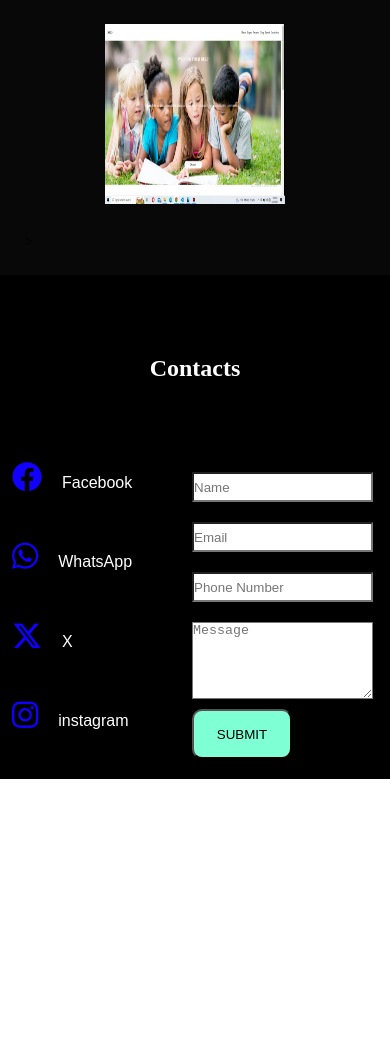
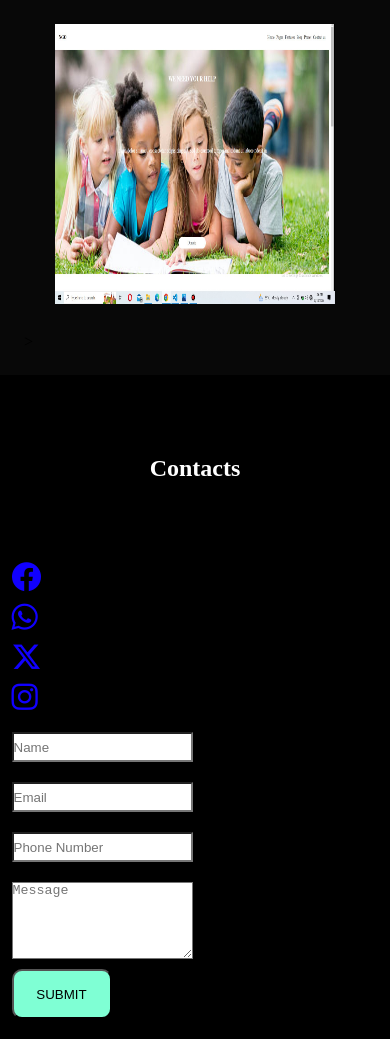
Before and after one commit to Jamesugo/Jamesugo.github.io, a plain HTML site: page index.html in a window 390 px wide. Shown: the part 2663-3702 px from the top of the page. Before the commit the page ends 3442 px from the top, so only its background shows below. Drawn offline with Linux system fonts and the light colour scheme.

Commit message:
commit new changes

```diff
--- a/index.html
+++ b/index.html
@@ -118,16 +118,16 @@
       <section class="content">
         <article class="font">
           <a href="https://web.facebook.com/profile.php?id=100080460103466"
-            ><i class="fa-brands fa-facebook"><span>Facebook</span></i></a
+            ><i class="fa-brands fa-facebook"></i></a
           >
           <a href="https://wa.me/qr/72AA7B2KRQP7O1"
-            ><i class="fa-brands fa-whatsapp"><span>WhatsApp</span></i></a
+            ><i class="fa-brands fa-whatsapp"></i></a
           >
           <a href="https://twitter.com/ugochi__james"
-            ><i class="fa-brands fa-x-twitter"><span>X</span></i></a
+            ><i class="fa-brands fa-x-twitter"></i></a
           >
           <a href="https://www.instagram.com/jamesugochukwu194/"
-            ><i class="fa-brands fa-instagram"><span>instagram</span></i></a
+            ><i class="fa-brands fa-instagram"></i></a
           >
         </article>
         <div class="form">
--- a/style.css
+++ b/style.css
@@ -292,10 +292,13 @@ header nav a {
    #home img{
       margin: auto;
       padding-top: 30px;
+
    }
 
    #project #box1 img{
       padding: 10px;
+      width: 300px;
+      height: 300px;
    }
 
 }
@@ -306,7 +309,10 @@ header nav a {
    #project #box1{
       padding: 30px;
    }
+  #contact .content{
+   display: grid;
 
+  }
 }
 @media screen and (max-width: 880px){
    #project {
@@ -339,11 +345,7 @@ header nav a {
       margin: auto;
       padding-top: 50px;
     }
-    #project #box1 img{
-      padding: 10px;
-      width: 200px;
-      height: 200px;
-   }
+
    .form{
       margin-right: 30px;
       /* width: 20%; */
@@ -351,9 +353,11 @@ header nav a {
    #home{
       padding-top: 100px;
    }
+
    #about p{
       margin: auto;
    }
+
 
 }
 @media screen and (max-width:640px){
@@ -366,3 +370,9 @@ header nav a {
     }
 
 }
+@media screen and (max-width:499px){
+   #home img{
+      width: 300px;
+      height: 300px;
+   }
+}
```
